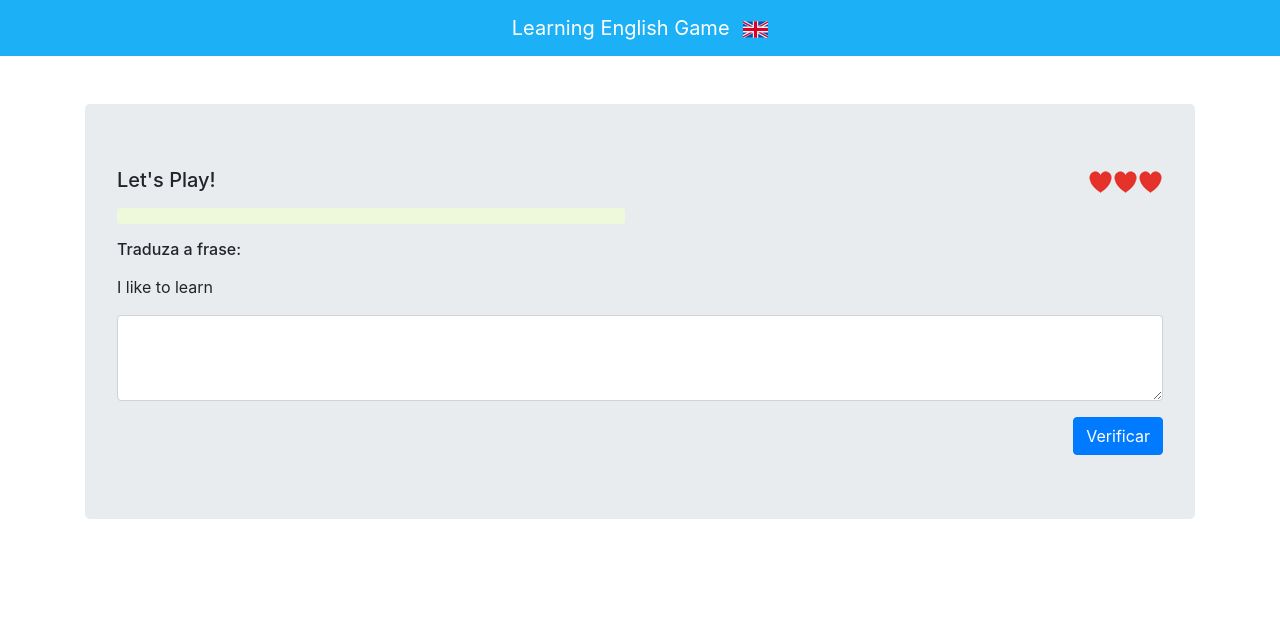
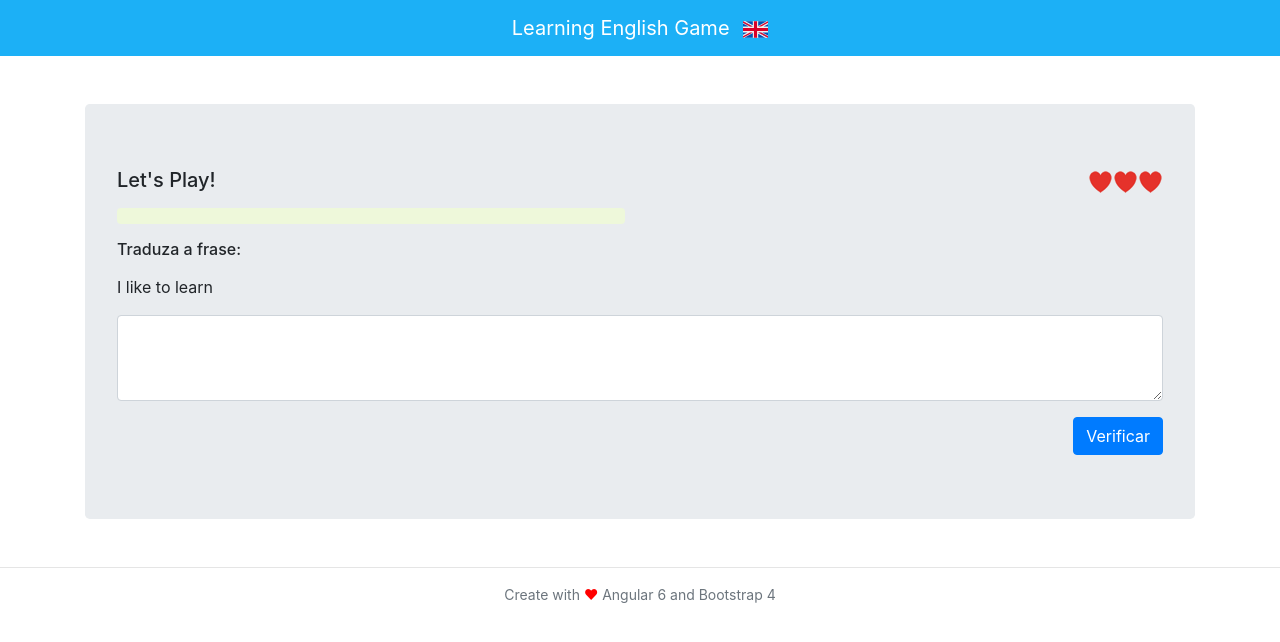
Before and after one commit to gferreiraa/learn-english-app, an Angular app: page / in a window 1280 px wide. Shown: the top 642 px of the page. Built offline with nearby package versions, Linux system fonts and the light colour scheme.

Commit message:
Create new footer

```diff
--- a/src/app/app.component.css
+++ b/src/app/app.component.css
@@ -0,0 +1,9 @@
+body {
+  display: flex;
+  min-height: 100vh;
+  flex-direction: column;
+}
+
+main {
+  flex: 1 0 auto;
+}
--- a/src/app/app.component.html
+++ b/src/app/app.component.html
@@ -1,3 +1,4 @@
+<main>
 <app-header></app-header>
 
 <div *ngIf="gameInProgress; else endGame">
@@ -31,3 +32,5 @@
     </div>
   </div>
 </ng-template>
+</main>
+<footer><app-footer></app-footer></footer>
--- a/src/app/app.module.ts
+++ b/src/app/app.module.ts
@@ -6,6 +6,7 @@ import { HeaderComponent } from './components/header/header.component';
 import { PainelComponent } from './components/painel/painel.component';
 import { AttemptsComponent } from './components/attempts/attempts.component';
 import { ProgressComponent } from './components/progress/progress.component';
+import { FooterComponent } from './components/footer/footer.component';
 
 @NgModule({
   declarations: [
@@ -14,6 +15,7 @@ import { ProgressComponent } from './components/progress/progress.component';
     PainelComponent,
     AttemptsComponent,
     ProgressComponent,
+    FooterComponent,
   ],
   imports: [
     BrowserModule
--- /dev/null
+++ b/src/app/components/footer/footer.component.css
@@ -0,0 +1,9 @@
+.footer__icon{
+  color: red;
+  font-size: 14px;
+}
+
+.footer__text{
+  color: #6c757d;
+  font-size: 14px;
+}
--- /dev/null
+++ b/src/app/components/footer/footer.component.html
@@ -0,0 +1,9 @@
+
+  <footer class="footer">
+    <hr>
+    <div class="container">
+      <div class="row">
+        <span class="mx-auto footer__text">Create with <span class="footer__icon">&hearts;</span> Angular 6 and Bootstrap 4</span>
+      </div>
+    </div>
+  </footer>
--- /dev/null
+++ b/src/app/components/footer/footer.component.ts
@@ -0,0 +1,15 @@
+import { Component, OnInit } from '@angular/core';
+
+@Component({
+  selector: 'app-footer',
+  templateUrl: './footer.component.html',
+  styleUrls: ['./footer.component.css']
+})
+export class FooterComponent implements OnInit {
+
+  constructor() { }
+
+  ngOnInit() {
+  }
+
+}
--- a/src/app/components/painel/painel.component.html
+++ b/src/app/components/painel/painel.component.html
@@ -1,5 +1,5 @@
 <div class="container">
-  <div class="jumbotron mt-5">
+  <div class="jumbotron mt-5 mb-5">
     <div class="row">
       <div class="col-sm-6">
         <h5 class="mb-3">Let's Play!</h5>
```
Also changed, not shown: 1 other file (tests, documents, lock files or other folders).
